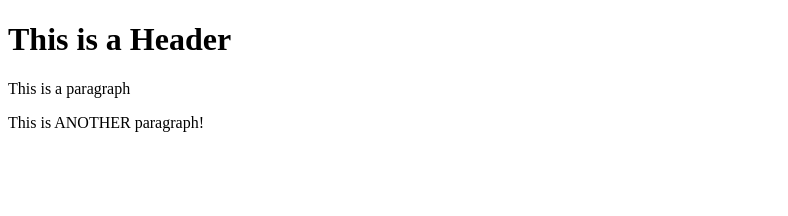
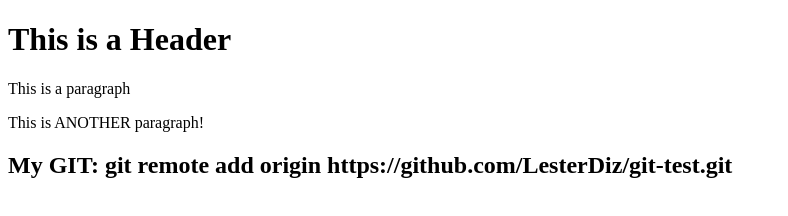
Before and after one commit to LesterDiz/git-test, a plain HTML site: page index.html in a window 1280 px wide. Shown: the whole page, without its empty margins (0-788 px from the left). Drawn offline with Linux system fonts and the light colour scheme.

Commit message:
Fourth aka Git Commit

```diff
--- a/index.html
+++ b/index.html
@@ -5,6 +5,7 @@
     <h1>This is a Header</h1>
     <p>This is a paragraph</p>
     <p>This is ANOTHER paragraph!</p>
+    <h2>My GIT: git remote add origin https://github.com/LesterDiz/git-test.git</h2>
 </body>
 
 </html>
```
